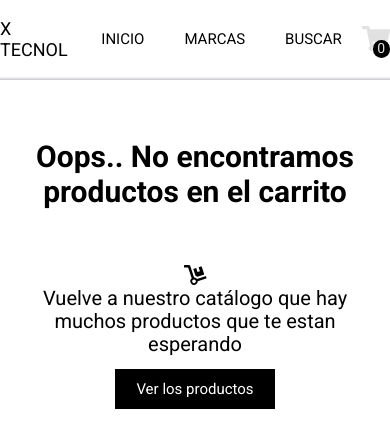
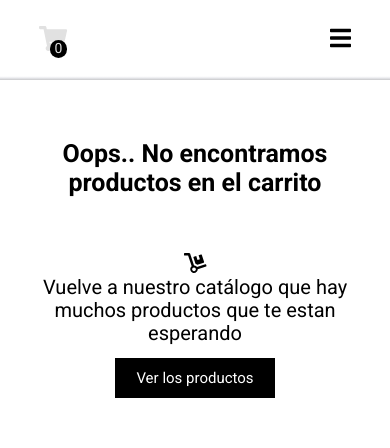
Before and after one commit to Leonardo-G/React-ecommerce-tecnologia, a React (Create React App) app: page /cart in a window 390 px wide. Shown: the top 448 px of the page. Built offline with nearby package versions, Linux system fonts and the light colour scheme.

Commit message:
responsive nav

```diff
--- a/src/components/busqueda/SearchContainer.js
+++ b/src/components/busqueda/SearchContainer.js
@@ -1,4 +1,4 @@
-import React, { useEffect, useRef, useState } from 'react'
+import React, { useState } from 'react'
 import { FontAwesomeIcon } from '@fortawesome/react-fontawesome';
 import { ProductsFilter } from './ProductsFilter';
 import { Spinner } from '../UI/Spinner';
--- a/src/components/cart/Cart.scss
+++ b/src/components/cart/Cart.scss
@@ -144,6 +144,15 @@
     }
 }
 
+@media (max-width: 420px) {
+    .titleCart{
+        font-size: 2.5rem;
+    }
+    .order{
+        width: 100%;
+    }
+}
+
 @media (max-width: 365px) {
     .cart__item{
         img{
--- a/src/components/navegacion/CartWidget.js
+++ b/src/components/navegacion/CartWidget.js
@@ -4,12 +4,12 @@ import { faShoppingCart } from '@fortawesome/free-solid-svg-icons'
 import { CartContext } from '../../context/CartContext';
 import { Link } from 'react-router-dom';
 
-export const CartWidget = () => {
+export const CartWidget = ({ handleCloseMenu }) => {
 
     const { totalProducts } = useContext( CartContext )
 
     return (
-        <Link className="navegacion__icono" to="/cart">
+        <Link className="navegacion__icono" to="/cart" onClick={ handleCloseMenu }>
             <FontAwesomeIcon icon={ faShoppingCart }/>
             <div className="iconoCantidadProducto">
                 <p>{ totalProducts }</p>
--- a/src/components/navegacion/Navegacion.js
+++ b/src/components/navegacion/Navegacion.js
@@ -1,47 +1,53 @@
-import React from 'react';
+import { faBars } from '@fortawesome/free-solid-svg-icons';
+import { FontAwesomeIcon } from '@fortawesome/react-fontawesome';
+import React, { useState } from 'react';
 import { Link } from 'react-router-dom';
 import { CartWidget } from './CartWidget';
 import "./Navegacion.scss"
 
 export const Navegacion = () => {
+
+    const [menu, setMenu] = useState(false);
+
+    const handleMenu = () => {
+        setMenu(!menu);
+    }
+
+    const handleCloseMenu = () => {
+        setMenu(false);
+    }
+
     return (
         <header>
             <nav className="navegacion">
                 <div className="navegacion__logo">
-                    <Link to="/">X Tecnol</Link>
+                    <Link to="/" onClick={ handleCloseMenu }>X Tecnol</Link>
                 </div>
-                <div className="navegacion__enlaces">
-                    <Link to="/">Inicio</Link>
+                <div className={`navegacion__enlaces ${menu && "menuActive"}`}>
+                    <Link to="/" onClick={ handleCloseMenu }>Inicio</Link>
                         <ul className="">
-                            <li className="relativeNav"> Marcas
+                            <li className="relativeNav"> <p>Marcas</p>
                                 <ul className="enlaceOculto">
                                     <div className="overflowBox">
-                                        <li>
-                                            <Link to="/category/LG">LG</Link>
-                                        </li>
-                                        <li>
-                                            <Link to="/category/Apple">Apple</Link>
-                                        </li>
-                                        <li>
-                                            <Link to="/category/Samsung">Samsung</Link>
-                                        </li>
-                                        <li>
-                                            <Link to="/category/Motorola">Motorola</Link>
-                                        </li>
-                                        <li>
-                                            <Link to="/category/Huawei">Huawei</Link>
-                                        </li>
-                                        <li>
-                                            <Link to="/category/Otros">Otros</Link>
-                                        </li>
+                                        <li><Link to="/category/LG" onClick={ handleCloseMenu }>LG</Link></li>
+                                        <li><Link to="/category/Apple" onClick={ handleCloseMenu }>Apple</Link></li>
+                                        <li><Link to="/category/Samsung" onClick={ handleCloseMenu }>Samsung</Link></li>
+                                        <li><Link to="/category/Motorola" onClick={ handleCloseMenu }>Motorola</Link></li>
+                                        <li><Link to="/category/Huawei" onClick={ handleCloseMenu }>Huawei</Link></li>
+                                        <li><Link to="/category/Otros" onClick={ handleCloseMenu }>Otros</Link></li>
                                     </div>
                                 </ul>
                             </li>
                         </ul>
-                    <Link to="/busqueda">Buscar</Link>
+                    <Link to="/busqueda" onClick={ handleCloseMenu }>Buscar</Link>
                 </div>
-
-                <CartWidget />
+                <CartWidget handleCloseMenu={ handleCloseMenu }/>
+                <div
+                    className="navegacion__menu"
+                    onClick={ handleMenu }
+                >
+                    <FontAwesomeIcon icon={ faBars }/>
+                </div>
             </nav>
         </header>
     )
--- a/src/components/navegacion/Navegacion.scss
+++ b/src/components/navegacion/Navegacion.scss
@@ -32,6 +32,9 @@
             background-color: #000;
             color: #fff;
         }
+    }
+    .navegacion__menu{
+        display: none;
     }
     .navegacion__enlaces{
         display: flex;
@@ -84,3 +87,60 @@
         }
     }
 }
+
+@media (max-width: 865px) {
+    .navegacion{
+        justify-content: space-between;
+        padding: 0 10%;
+        .navegacion__icono{
+            z-index: 20;
+        }
+        .navegacion__logo{
+            display: none;
+        }
+        .navegacion__menu{
+            z-index: 20;
+            cursor: pointer;
+        }
+        .navegacion__menu{
+            display: inline-block;
+            font-size: 2.4rem;
+            color: #000;
+        }
+        .navegacion__enlaces{
+            visibility: hidden;
+            position: fixed;
+            top: 0;
+            right: 0;
+            transform: translateX(100%);
+            height: 100%;
+            width: 100%;
+            flex-direction: column;
+            justify-content: center;
+            background-color: #fff;
+            transition: .3s all ease;
+        }
+        .menuActive{
+            transform: translateX(0%);
+            visibility: visible;
+            z-index: 3;
+            transition: .3s all ease;
+            .relativeNav{
+                padding: 0;
+                p{
+                    display: none;
+                }
+            }
+            .enlaceOculto{
+                position: inherit;
+            }
+            .overflowBox{
+                visibility: visible;
+                transform: translateX(0%);
+            }
+        }
+        li a{
+            text-align: center;
+        }
+    }
+}
--- a/src/router/AppRouter.js
+++ b/src/router/AppRouter.js
@@ -12,7 +12,7 @@ import { Navegacion } from '../components/navegacion/Navegacion';
 import { ItemDetailContainer } from '../components/itemDetail/ItemDetailContainer';
 import { Orden } from '../components/orden/Orden';
 
-export const AppRouter = () => {
+export const AppRouter = (props) => {
 
     return (
         <Router>
```
